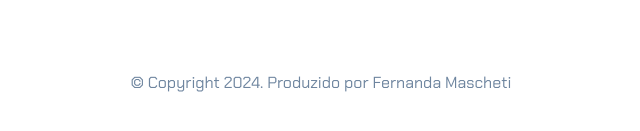
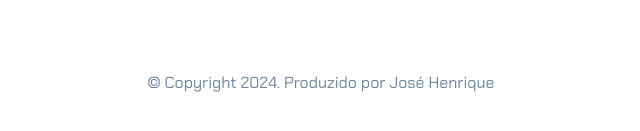
Before and after one commit to josephdohelipa/portif-lio-de-projetos, a plain HTML site: page index.html in a window 1280 px wide. Shown: the part 1029-1160 px from the top of the page, 319-959 px from the left. Drawn offline with nearby package versions, Linux system fonts and the light colour scheme.

Commit message:
index.html

```diff
--- a/index.html
+++ b/index.html
@@ -209,7 +209,7 @@
             <i class="bi bi-github"></i>
             <a href="https://github.com/femascheti">GitHub</a>
         </div>
-        <p class="my-5 text-center">© Copyright 2024. Produzido por Fernanda Mascheti</p>
+        <p class="my-5 text-center">© Copyright 2024. Produzido por José Henrique</p>
     </footer>
 
     <script src="https://cdn.jsdelivr.net/npm/bootstrap@5.3.2/dist/js/bootstrap.bundle.min.js"></script>
```
